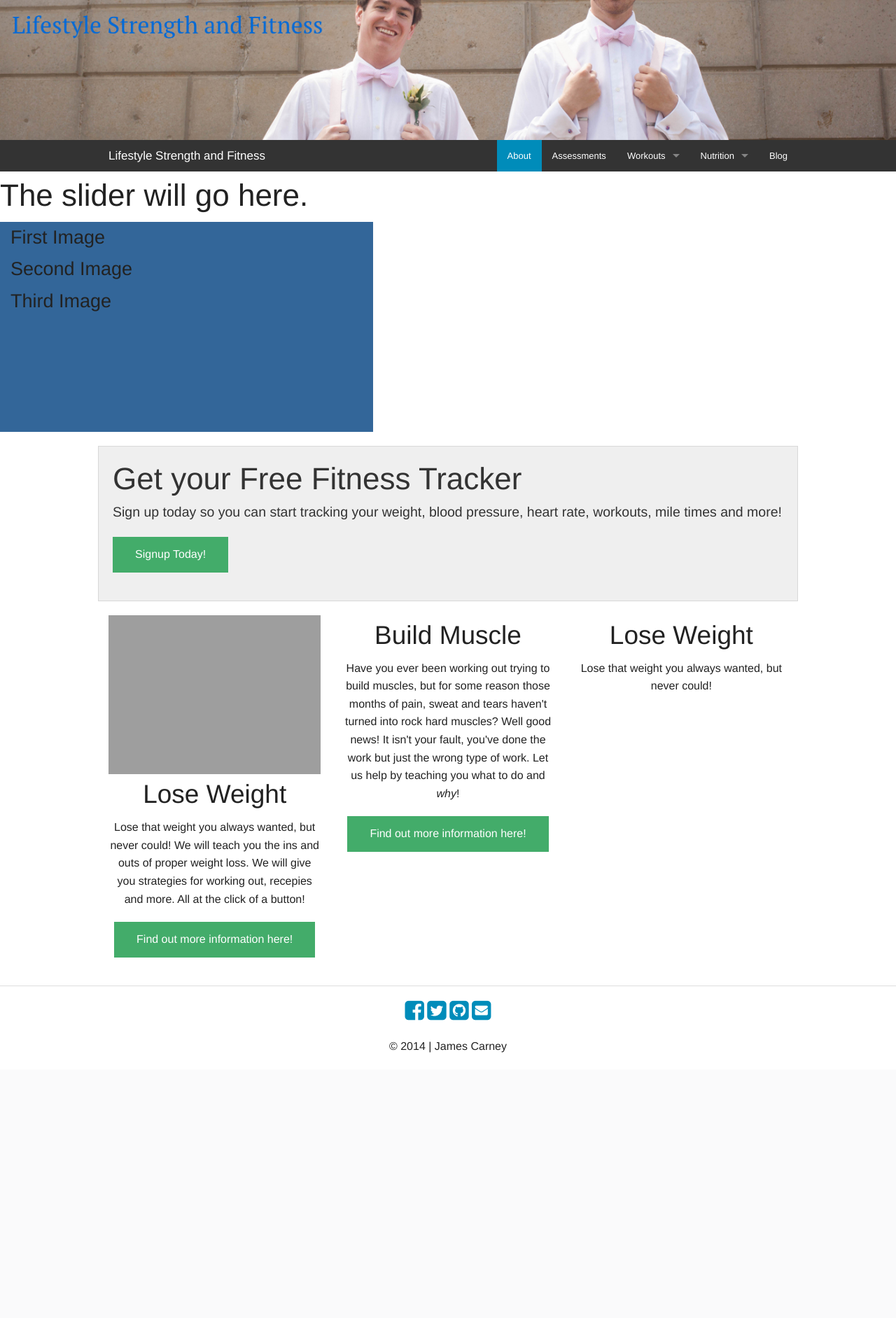
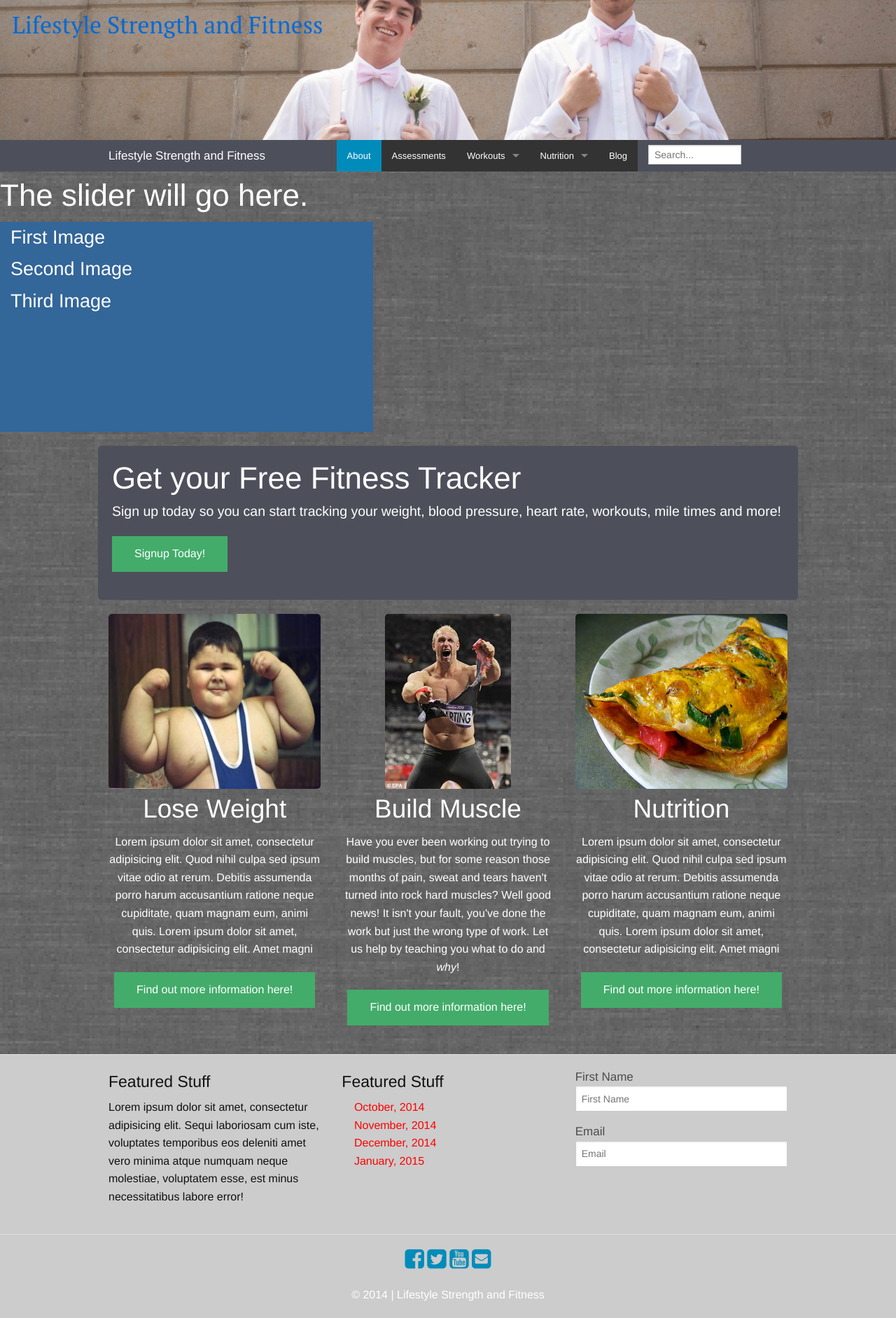
Before and after one commit to jamescarney/LSandF, a PHP site: page /static/index.html in a window 1280 px wide. Shown: the part 133-2016 px from the top of the page at 70% size. Before the commit the page ends 1637 px from the top, so only its background shows below. Run offline with PHP 8.4, Linux system fonts and the light colour scheme; some libraries are stand-ins or nearby versions; grey boxes are pictures that could not be loaded.

Commit message:
Added Blog and Recipe
Recipe isn’t finished, but the blog is. Might want to add some stuff
like box shadows and junk.

```diff
--- a/static/css/style.css
+++ b/static/css/style.css
@@ -4,10 +4,99 @@ General (Mixings and Variables)
 /******************************************************************************
 General (Generic Moc Up)
 ******************************************************************************/
+h1, h2, h3, h4, h5, h6, p {
+  color: white; }
+
+body {
+  background: url("/img/background/greywall.png") fixed;
+  background-size: cover;
+  font-size: 1.5em; }
+
 .panel {
-  background: #efefef; }
+  background: #4d505b;
+  border: transparent;
+  border-radius: 5px; }
+  .panel h1, .panel p {
+    font-weight: strong;
+    color: white; }
+
+.featured-widget img {
+  border-radius: 5px;
+  height: 250px; }
+
+.subheader {
+  color: #eee; }
 
 .slider {
   height: 300px;
   background: #369;
   margin-bottom: 20px; }
+
+footer {
+  background: #ccc; }
+
+/******************************************************************************
+Navbar
+******************************************************************************/
+.contain-to-grid {
+  background: #4d505b; }
+  .contain-to-grid nav {
+    background: #4d505b; }
+    .contain-to-grid nav section {
+      background: #4d505b; }
+  .contain-to-grid .top-bar-section {
+    background: #4d505b; }
+    .contain-to-grid .top-bar-section ul > li {
+      background: #4d505b; }
+      .contain-to-grid .top-bar-section ul > li > a {
+        background: #4d505b; }
+
+/******************************************************************************
+Widgets
+******************************************************************************/
+.featured h1, .featured h2, .featured h3, .featured h4, .featured h5, .featured h6, .featured p {
+  color: white; }
+
+.archive-widget ul {
+  list-style-type: none; }
+  .archive-widget ul a {
+    color: red; }
+
+.signup-widget label {
+  font-size: 17px;
+  font-weight: 500; }
+
+/******************************************************************************
+Blog
+******************************************************************************/
+.main-row h2 {
+  color: white; }
+
+.main-column {
+  background: #333; }
+
+.blog-excerpt {
+  color: white; }
+  .blog-excerpt a {
+    color: tomato; }
+  .blog-excerpt p {
+    padding-top: 10px; }
+
+/******************************************************************************
+Recipes
+******************************************************************************/
+.featured-ul {
+  list-style-type: none; }
+  .featured-ul li {
+    color: #D9411E;
+    font-size: 20px;
+    font-weight: bold; }
+
+.recipe-excerpt {
+  padding-top: 15px; }
+
+/******************************************************************************
+Footer
+******************************************************************************/
+.footer-widget h1, .footer-widget h2, .footer-widget h3, .footer-widget h4, .footer-widget h5, .footer-widget h6, .footer-widget p {
+  color: #111; }
--- a/static/index.html
+++ b/static/index.html
@@ -4,9 +4,8 @@
     <meta charset="utf-8">
     <meta http-equiv="X-UA-Compatible" content="IE=edge">
     <meta name="viewport" content="width=device-width, initial-scale=1">
-    <meta name="description" content="Jame Carney Web Developer Portfolio Site">
+    <meta name="description" content="Lifestyle Strength and Fitness | Lose Weight, Build Muscle and more">
     <meta name="author" content="James Carney">
-    <link rel="icon" href="../../favicon.ico">
 
     <title>Lifestyle Strength and Fitness</title>
 
@@ -28,7 +27,7 @@
     </div>
 
     <div class="contain-to-grid">
-      <nav class="top-bar" data-topbar role="navigation">
+      <nav class="top-bar" data-topbar role="navigation" data-options="is_hover: false">
         <ul class="title-area">
           <li class="name">
             <h1><a href="#">Lifestyle Strength and Fitness</a></h1>
@@ -45,23 +44,28 @@
             <li class="has-dropdown">
               <a href="#">Workouts</a>
               <ul class="dropdown">
-                <li><a href="#bootstrap">Bootstrap</a></li>
-                <li><a href="#foundations">Foundations</a></li>
-                <li><a href="#wordpress">Wordpress</a></li>
+                <li><a href="recipe.html">Weight Loss</a></li>
+                <li><a href="#foundations">BUild Muscle</a></li>
+                <li><a href="#wordpress">Build Strength</a></li>
                 <li class="divider"></li>
-                <li><a href="#swift">Swift</a></li>
+                <li><a href="#swift">Olympic Workouts</a></li>
               </ul>
             </li>
             <li class="has-dropdown">
               <a href="#">Nutrition</a>
               <ul class="dropdown">
-                <li><a href="#bootstrap">Bootstrap</a></li>
-                <li><a href="#foundations">Foundations</a></li>
-                <li><a href="#wordpress">Wordpress</a></li>
-                <li class="divider"></li>
-                <li><a href="#swift">Swift</a></li>
+                <li><a href="#bootstrap">Weight Loss</a></li>
+                <li><a href="#foundations">BUild Muscle</a></li>
+                <li><a href="#wordpress">Build Strength</a></li>
               </ul>
-            <li><a href="#">Blog</a></li>
+            <li><a href="blog.html">Blog</a></li>
+            <li class="has-form">
+              <div class="row collapse">
+                <div class="large-8 small-9 columns">
+                  <input type="search" placeholder="Search...">
+                </div>
+              </div>
+            </li>
           </ul>
         </section>
       </nav>
@@ -130,31 +134,70 @@
     <div class="wrapper">
       <div class="row featured" data-equalizer>
         <div class="featured-widget large-4 column text-center" data-equalizer-watch>
-            <img src="img/lose-weight.jpg" alt="Something about weight loss">
+          <img src="img/fat-baby.jpg" alt="Something about weight loss">
           <h2>Lose Weight</h2>
-            <p>Lose that weight you always wanted, but never could! We will teach you the ins and outs of proper weight loss. We will give you strategies for working out, recepies and more. All at the click of a button!</p>
+          <p>Lorem ipsum dolor sit amet, consectetur adipisicing elit. Quod nihil culpa sed ipsum vitae odio at rerum. Debitis assumenda porro harum accusantium ratione neque cupiditate, quam magnam eum, animi quis. Lorem ipsum dolor sit amet, consectetur adipisicing elit. Amet magni </p>
           <a href="lose-weight.html" class="button success">Find out more information here!</a>
         </div>
         <div class="featured-widget large-4 column text-center" data-equalizer-watch>
+          <img src="img/celebrating.jpg" alt="Something Else">
           <h2>Build Muscle</h2>
           <p>Have you ever been working out trying to build muscles, but for some reason those months of pain, sweat and tears haven't turned into rock hard muscles? Well good news! It isn't your fault, you've done the work but just the wrong type of work. Let us help by teaching you what to do and <em>why</em>!</p>
           <a href="lose-weight.html" class="button success">Find out more information here!</a>
         </div>
         <div class="featured-widget large-4 column text-center" data-equalizer-watch>
-            <h2>Lose Weight</h2>
-            <p>Lose that weight you always wanted, but never could!</p>
+          <img src="img/omelet.jpg" alt="Something Else">
+          <h2>Nutrition</h2>
+          <p>Lorem ipsum dolor sit amet, consectetur adipisicing elit. Quod nihil culpa sed ipsum vitae odio at rerum. Debitis assumenda porro harum accusantium ratione neque cupiditate, quam magnam eum, animi quis. Lorem ipsum dolor sit amet, consectetur adipisicing elit. Amet magni </p>
+          <a href="lose-weight.html" class="button success">Find out more information here!</a>
         </div>
       </div>
       <footer>
       <hr>
+      <div class="footer-widget">
+        <div class="row">
+          <div class="large-4 columns">
+            <h4>Featured Stuff</h4>
+            <p>Lorem ipsum dolor sit amet, consectetur adipisicing elit. Sequi laboriosam cum iste, voluptates temporibus eos deleniti amet vero minima atque numquam neque molestiae, voluptatem esse, est minus necessitatibus labore error!</p>
+          </div>
+          <div class="large-4 columns archive-widget">
+            <h4>Featured Stuff</h4>
+            <ul>
+              <li><a href="#">October, 2014</a></li>
+              <li><a href="#">November, 2014</a></li>
+              <li><a href="#">December, 2014</a></li>
+              <li><a href="#">January, 2015</a></li>
+            </ul>
+          </div>
+          <div class="large-4 columns">
+            <form class="signup-widget">
+              <div class="row">
+                <div class="large-12 columns">
+                  <label>First Name
+                    <input type="text" placeholder="First Name" />
+                  </label>
+                </div>
+              </div>
+              <div class="row">
+                <div class="large-12 columns">
+                  <label>Email
+                    <input type="email" placeholder="Email" />
+                  </label>
+                </div>
+              </div>
+            </form>
+          </div>
+        </div>
+      </div>
   	    <div class="container text-center clearfix">
+        <hr>
           <p>
             <a href="http://facebook.com/carnage91" target="_blank"><i class="fa fa-facebook-square fa-2x"></i></a>
             <a href="http://twitter.com/cawney" target="_blank"><i class="fa fa-twitter-square fa-2x"></i></a>
-            <a href="http://github.com/jamescarney" target="_blank"><i class="fa fa-github-square fa-2x"></i></a>
+            <a href="http://youtube.com/" target="_blank"><i class="fa fa-youtube-square fa-2x"></i></a>
             <a href="mailto:james.carneydev@gmail.com"><i class="fa fa-envelope-square fa-2x"></i></a>
           </p>
-        	<p>&copy; 2014 | James Carney</p>
+        	<p>&copy; 2014 | Lifestyle Strength and Fitness</p>
     		</div>
       </footer>
     </div><!-- /.container -->
--- a/static/sass/style.scss
+++ b/static/sass/style.scss
@@ -8,28 +8,178 @@ General (Mixings and Variables)
 
 
 $background: #efefef;
-
+$featuredbg: #4d505b;
+$darkred: #D9411E;
+$red: #CF4858;
 
 
 /******************************************************************************
 General (Generic Moc Up)
 ******************************************************************************/
 
+h1, h2, h3, h4, h5, h6, p {
+	color: white;
+}
 
 
+body {
+	background: url("/img/background/greywall.png") fixed;
+	background-size: cover;
+	font-size: 1.5em;
+}
+
 .panel {
-	background: $background;
+	background: $featuredbg;
+	border: transparent;
+	border-radius: 5px;
+	h1, p {
+		font-weight: strong;
+		color: white;
+	}
 }
 
 
 .featured-widget {
 
+	img {
+		border-radius: 5px;
+		height: 250px;
+	}
+
 }
 
-
+.subheader {
+	color: #eee;
+}
 
 .slider {
 	height: 300px;
 	background: #369;
 	margin-bottom: 20px;
 }
+
+
+
+footer {
+	background: #ccc;
+}
+
+
+
+/******************************************************************************
+Navbar
+******************************************************************************/
+
+
+
+.contain-to-grid {
+	background: $featuredbg;
+	nav {
+		background: $featuredbg;
+		section {
+			background: $featuredbg;
+		}
+
+	}
+	.top-bar-section {
+		background: $featuredbg;
+		ul > li {
+			background: $featuredbg;
+			& > a {
+				background: $featuredbg;
+			}
+		}
+	}
+}
+
+
+
+/******************************************************************************
+Widgets
+******************************************************************************/
+
+
+.featured {
+	h1, h2, h3, h4, h5, h6, p {
+		color: white;
+	}
+}
+
+.archive-widget {
+	ul {
+		list-style-type: none;
+
+		a {
+			color: red;
+		}
+	}
+}
+
+.signup-widget {
+	label {
+		font-size: 17px;
+		font-weight: 500;
+	}
+}
+
+
+
+/******************************************************************************
+Blog
+******************************************************************************/
+
+.main-row {
+	h2 {
+		color: white;
+	}
+}
+
+.main-column {
+	background: #333;
+}
+
+.blog-excerpt {
+	color: white;
+	a {
+		color: tomato;
+	}
+	p {
+		padding-top: 10px;
+	}
+}
+
+
+
+/******************************************************************************
+Recipes
+******************************************************************************/
+
+
+
+.featured-ul {
+	list-style-type: none;
+	li {
+		color: $darkred;
+		font-size: 20px;
+		font-weight: bold;
+
+	}
+}
+
+.recipe-excerpt {
+	padding-top: 15px;
+}
+
+
+
+/******************************************************************************
+Footer
+******************************************************************************/
+
+
+
+.footer-widget {
+	h1, h2, h3, h4, h5, h6, p {
+		color: #111;
+	}
+}
```
Also changed, not shown: static/blog.html (added, +201 -0 lines), static/recipe.html (added, +169 -0 lines), static/img/background/greywall.png (added). Lines whose indentation alone changed are shown as unchanged.
